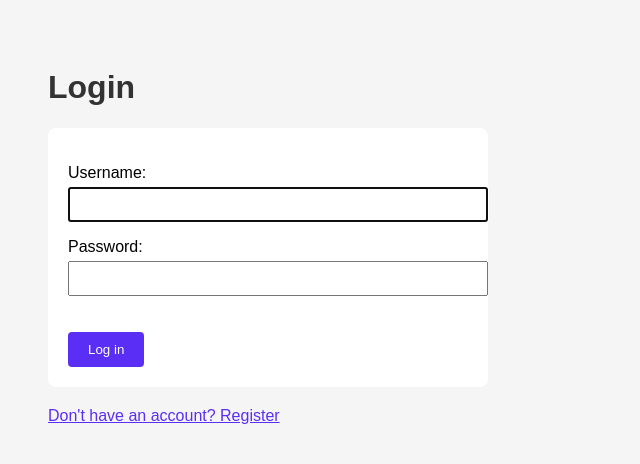
After one commit to kiryushas/sk8-shop, a Django app: page /login/ in a window 1280 px wide. The commit adds this page. Shown: the top 464 px of the page, without its empty margins (0-640 px from the left). Run offline with Django 4.2, Linux system fonts and the light colour scheme.

Commit message:
feat: added user auth and order checkout

```diff
--- /dev/null
+++ b/shop/templates/shop/login.html
@@ -0,0 +1,61 @@
+<!DOCTYPE html>
+<html>
+<head>
+    <title>Login</title>
+    <style>
+        body {
+            font-family: Arial, sans-serif;
+            background: #f5f5f5;
+            padding: 40px;
+        }
+
+        h1 {
+            font-size: 32px;
+            color: #333;
+        }
+
+        form {
+            background: white;
+            padding: 20px;
+            border-radius: 8px;
+            max-width: 400px;
+        }
+
+        label {
+            display: block;
+            margin-top: 15px;
+        }
+
+        input[type="text"],
+        input[type="password"] {
+            width: 100%;
+            padding: 8px;
+            margin-top: 5px;
+        }
+
+        button {
+            margin-top: 20px;
+            padding: 10px 20px;
+            background: #5a2ef5;
+            color: white;
+            border: none;
+            border-radius: 4px;
+        }
+
+        a {
+            display: inline-block;
+            margin-top: 20px;
+            color: #5a2ef5;
+        }
+    </style>
+</head>
+<body>
+    <h1>Login</h1>
+    <form method="post">
+        {% csrf_token %}
+        {{ form.as_p }}
+        <button type="submit">Log in</button>
+    </form>
+    <a href="{% url 'register' %}">Don't have an account? Register</a>
+</body>
+</html>
--- a/shop/urls.py
+++ b/shop/urls.py
@@ -1,9 +1,13 @@
 from django.urls import path
 from . import views
+from .urls_auth import urlpatterns as auth_urls  # ← подключаем дополнительные URL
 
 urlpatterns = [
     path('', views.product_list, name='product_list'),
     path('cart/', views.cart_view, name='cart'),
     path('add/<int:product_id>/', views.add_to_cart, name='add_to_cart'),
     path('remove/<int:product_id>/', views.remove_from_cart, name='remove_from_cart'),
+    path('checkout/', views.checkout, name='checkout'),
 ]
+
+urlpatterns += auth_urls  # ← добавляем их в основной список
--- /dev/null
+++ b/shop/urls_auth.py
@@ -0,0 +1,9 @@
+from django.urls import path
+from django.contrib.auth import views as auth_views
+from . import views
+
+urlpatterns = [
+    path('login/', auth_views.LoginView.as_view(template_name='shop/login.html'), name='login'),
+    path('logout/', auth_views.LogoutView.as_view(next_page='product_list'), name='logout'),
+    path('register/', views.register, name='register'),
+]
```
Also changed, not shown: shop/models.py (+17 -0 lines), shop/templates/shop/checkout_success.html (added, +11 -0 lines), shop/templates/shop/product_list.html (+24 -0 lines), shop/templates/shop/register.html (added, +29 -0 lines), shop/views.py (+31 -0 lines), db.sqlite3, shop/migrations/0003_order_orderitem.py (added).
